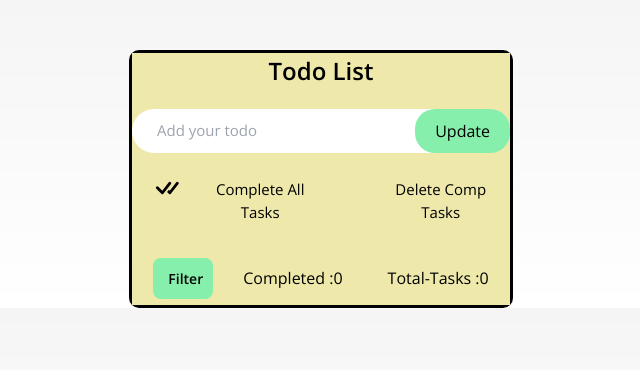
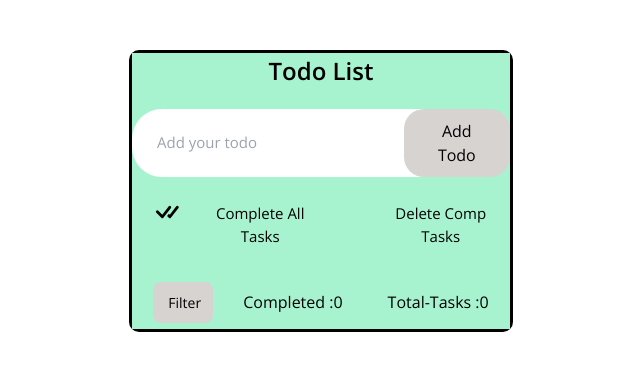
Before and after one commit to VIJAYADASS/TodoList, a Next.js app in the folder sampletest/: page /Todolist in a window 1280 px wide. Shown: the top 370 px of the page, without its empty margins (319-959 px from the left). Built offline with nearby package versions, Linux system fonts and the light colour scheme.

Commit message:
Styles updated

```diff
--- a/sampletest/app/Todolist/page.js
+++ b/sampletest/app/Todolist/page.js
@@ -104,7 +104,7 @@ const TodoList = () => {
                   className='add-task'
                   onChange={handleInputChange}
                   placeholder="Add your todo "/>
-                  <button id="btn" onClick={handleAddTodo} alt= " " className='bg-green-300'>Update</button>
+                  <button id="btn" onClick={handleAddTodo} alt= " " className='bg-stone-300'>Add Todo</button>
             </div>
 
             <div className="mid">
--- a/sampletest/app/Todolist/styles.css
+++ b/sampletest/app/Todolist/styles.css
@@ -20,7 +20,7 @@ body{
 }
 
 .container{
-    background-color: palegoldenrod;
+    background-color:rgb(167 243 208);
     align-items:  center;
     text-align:  center;
 
@@ -68,7 +68,7 @@ button{
     margin-bottom: 1px;
     outline:none;
     padding: 5px;
-    width: 290px;
+    width: 271px;
 
 }
 .mid{
@@ -147,9 +147,9 @@ ul li{
     cursor: pointer;
 }
 .dropbtn{
-    background-color: rgb(134 239 172);
+    background-color: rgb(214 211 209);
     border: none;
-    font-weight: bold;
+    font-weight:normal;
     border-radius: 8px;
     text-align:  center ;
     color:black;
@@ -162,7 +162,7 @@ ul li{
 
 }
 .dropdown-content a.active{
-    background-color:  white;
+    background-color: lightgray;
     box-shadow: 0 8px 16px 0 rgba(0,0,0,.2);
 
 }
@@ -193,11 +193,7 @@ ul li{
 .dropdown-content a:hover {
     background-color: #f5f5f5;
 }
-.dropdown-scroll {
-    background-color: palegoldenrod;
-    max-height: 150px;
-    overflow-y:auto;
-}
+
 .dropdown-content.show {
     display: block;
 }
--- a/sampletest/app/globals.css
+++ b/sampletest/app/globals.css
@@ -2,27 +2,27 @@
 @tailwind components;
 @tailwind utilities;
 
-:root {
+ /* :root {
   --foreground-rgb: 0, 0, 0;
   --background-start-rgb: 214, 219, 220;
   --background-end-rgb: 255, 255, 255;
 }
 
-@media (prefers-color-scheme: dark) {
+  @media (prefers-color-scheme: dark) {
   :root {
     --foreground-rgb: 255, 255, 255;
     --background-start-rgb: 0, 0, 0;
     --background-end-rgb: 0, 0, 0;
   }
-}
+} */
 
 body {
-  color: rgb(var(--foreground-rgb));
+  /* color: rgb(var(--foreground-rgb));
   background: linear-gradient(
       to bottom,
       transparent,
       rgb(var(--background-end-rgb))
     )
-    rgb(var(--background-start-rgb));
-    background-color:whitesmoke;
+    rgb(var(--background-start-rgb)); */
+    background-color:(white);
 }
```
